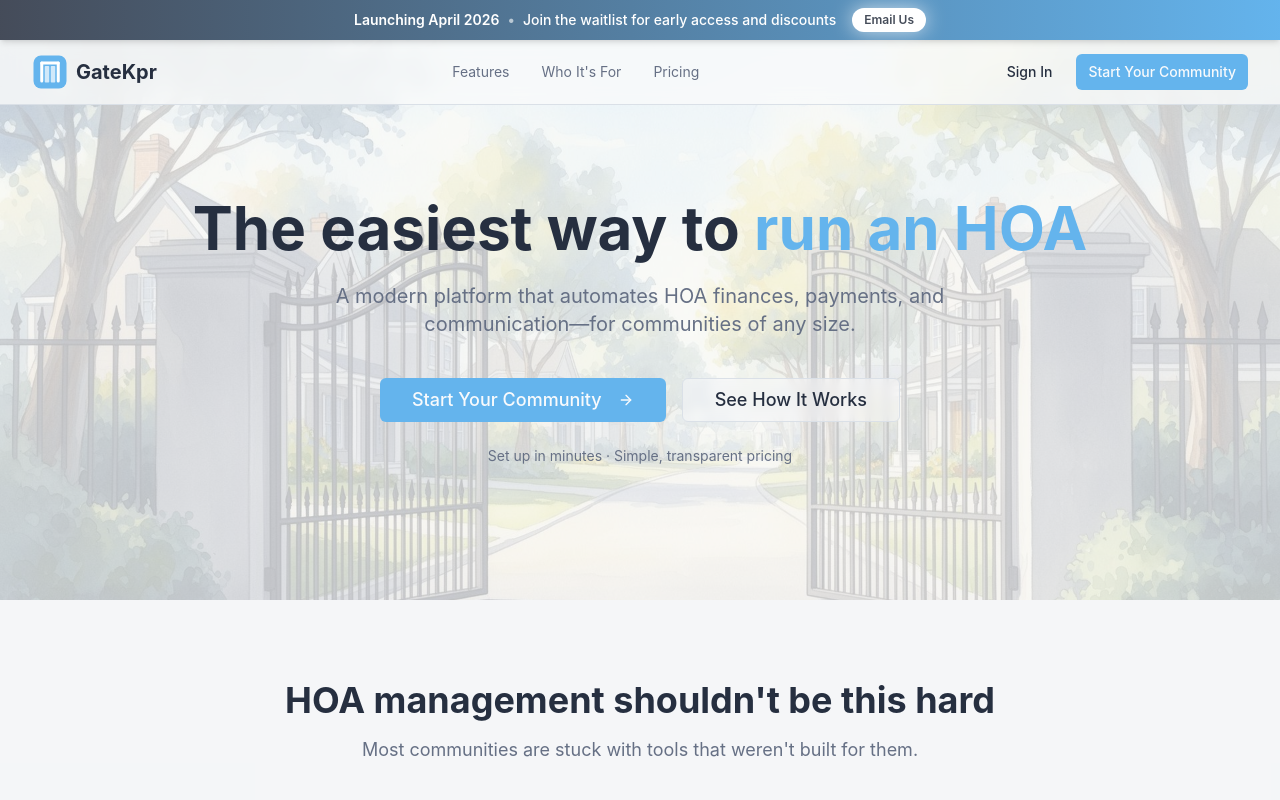
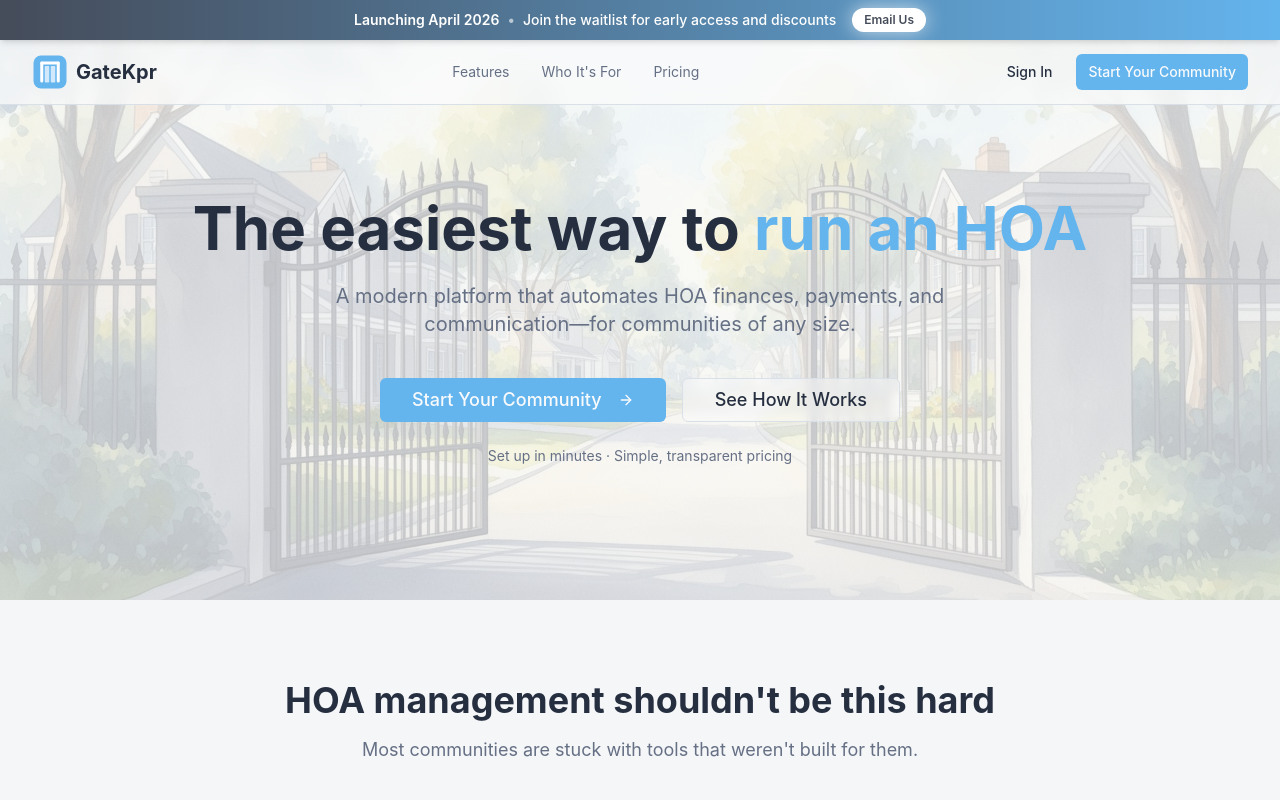
Before and after one commit to lollypoopdeck88/gatekpr-main, a React (Vite) app: page / in a window 1280 px wide. Shown: the top 800 px of the page. Built offline with nearby package versions, Linux system fonts and the light colour scheme; the HTML template or start-up script is replaced by a standard one.

Commit message:
Tuned hero image parallax
Co-authored-by: lollypoopdeck88 <130622212+lollypoopdeck88@users.noreply.github.com>

```diff
--- a/src/pages/LandingPage.tsx
+++ b/src/pages/LandingPage.tsx
@@ -180,14 +180,12 @@ export default function LandingPage() {
       <section className="relative pt-44 sm:pt-48 pb-32 px-4 sm:px-6 lg:px-8 overflow-hidden min-h-[600px] flex items-center">
         {/* Parallax background image */}
         <motion.div
-          className="absolute inset-0 z-0"
+          className="absolute inset-x-0 top-0 bottom-0 z-0"
           style={{ y: heroParallaxY }}
         >
-          <img
-            src={heroCommunity}
-            alt="Open gate welcoming residents into a modern community"
-            className="w-full h-[120%] object-cover object-center scale-100"
-            loading="eager"
+          <div
+            className="absolute inset-0 bg-cover bg-center bg-no-repeat"
+            style={{ backgroundImage: `url(${heroCommunity})`, top: '-50px', bottom: '-50px' }}
           />
           {/* White wash overlay */}
           <div className="absolute inset-0 bg-background/75" />
```
